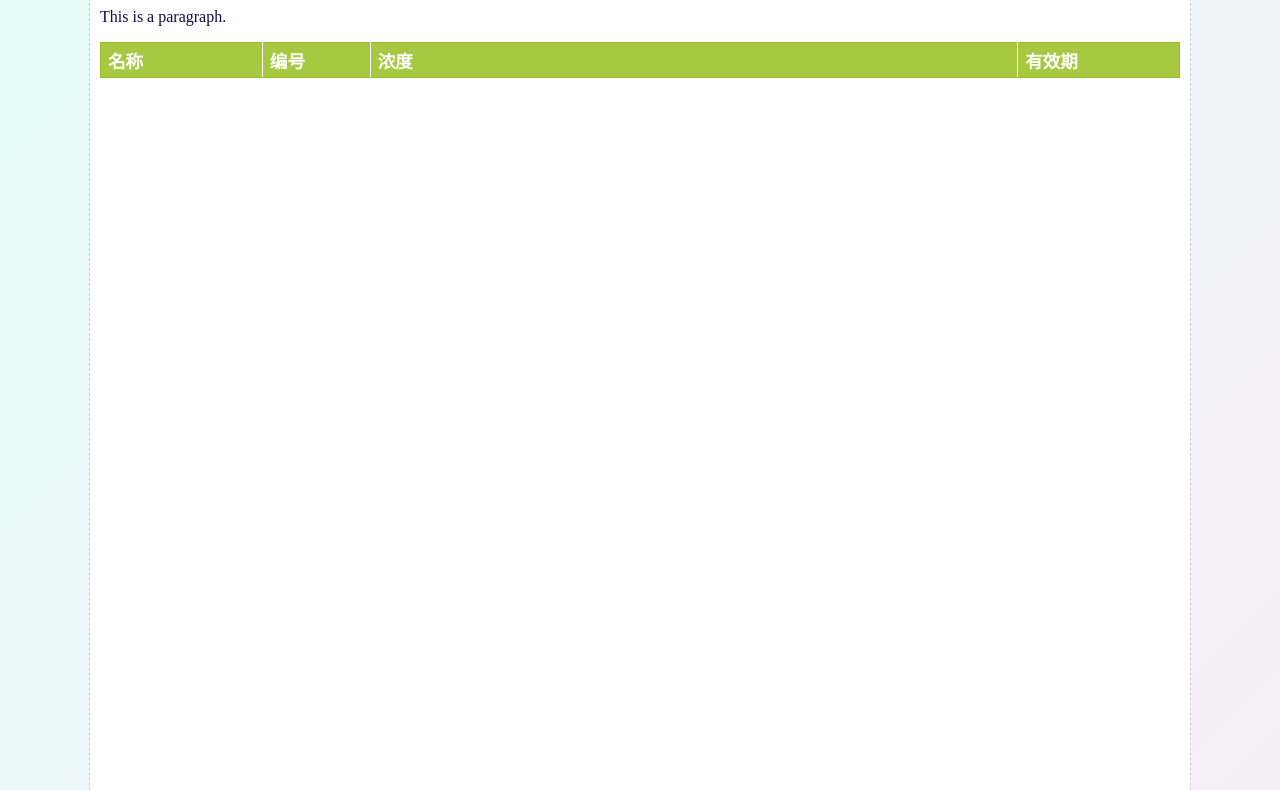
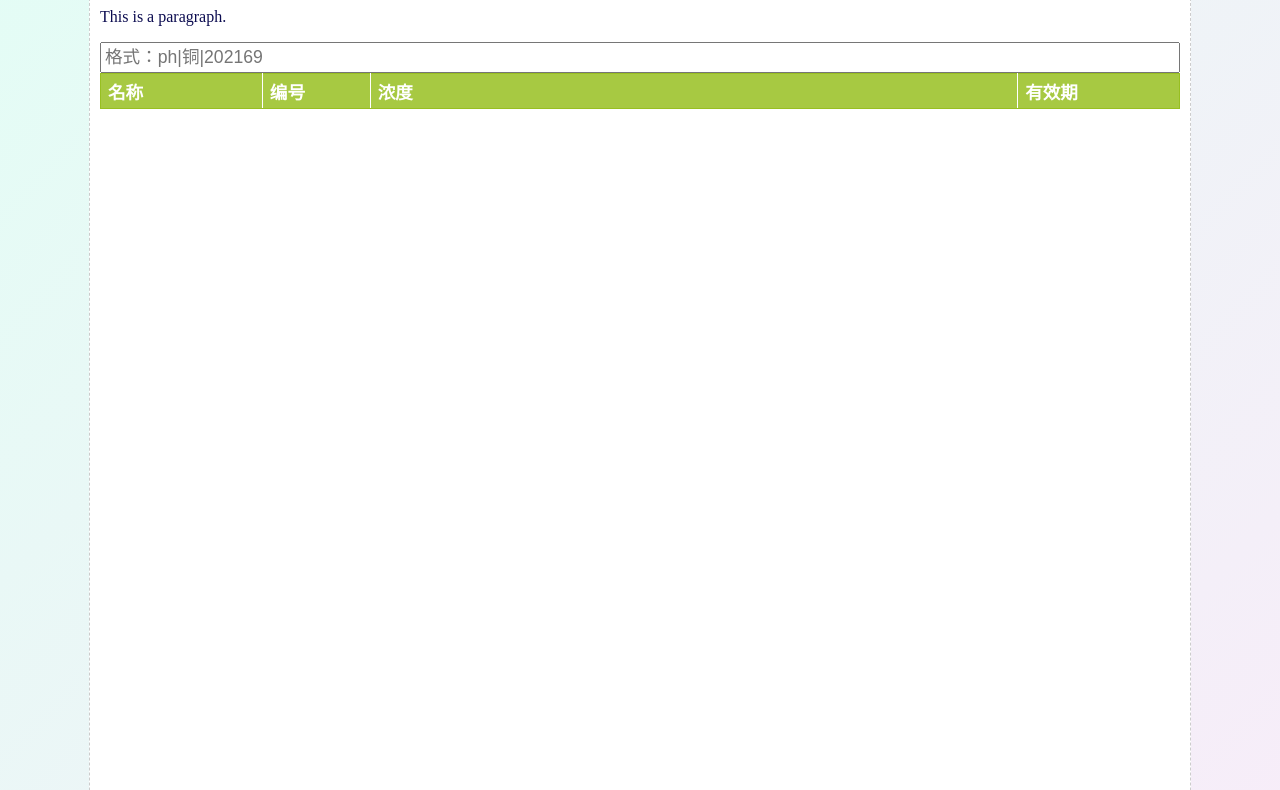
Before and after one commit to lgxnas/qc, a plain HTML site: page index.html in a window 1280 px wide. Shown: the part 82-872 px from the top of the page. Drawn offline with Linux system fonts and the light colour scheme; no server answers.

Commit message:
add search

```diff
--- a/css/style.css
+++ b/css/style.css
@@ -14,3 +14,11 @@ div#content{
 	height:1800px;
 	background-color:white;
 }
+input[type="search"]::-webkit-search-cancel-button{
+    display: none;
+}
+input{
+	width:100%;
+	padding:3px;
+	font-size:1.1em;
+}
--- a/index.html
+++ b/index.html
@@ -32,6 +32,9 @@ html {background-image: linear-gradient(-225deg, #E3FDF5 0%, #FFE6FA 100%);}
 <div id='content'>
 <h1>国标所质控样</h1>
 <p id='update'>This is a paragraph.</p>
+<form action="">
+    <input type="search" autocomplete="off" name="" placeholder="格式：ph|铜|202169">
+</form>
 <table id="qctb">
 	<tr>
 		<th>名称</th>
```
